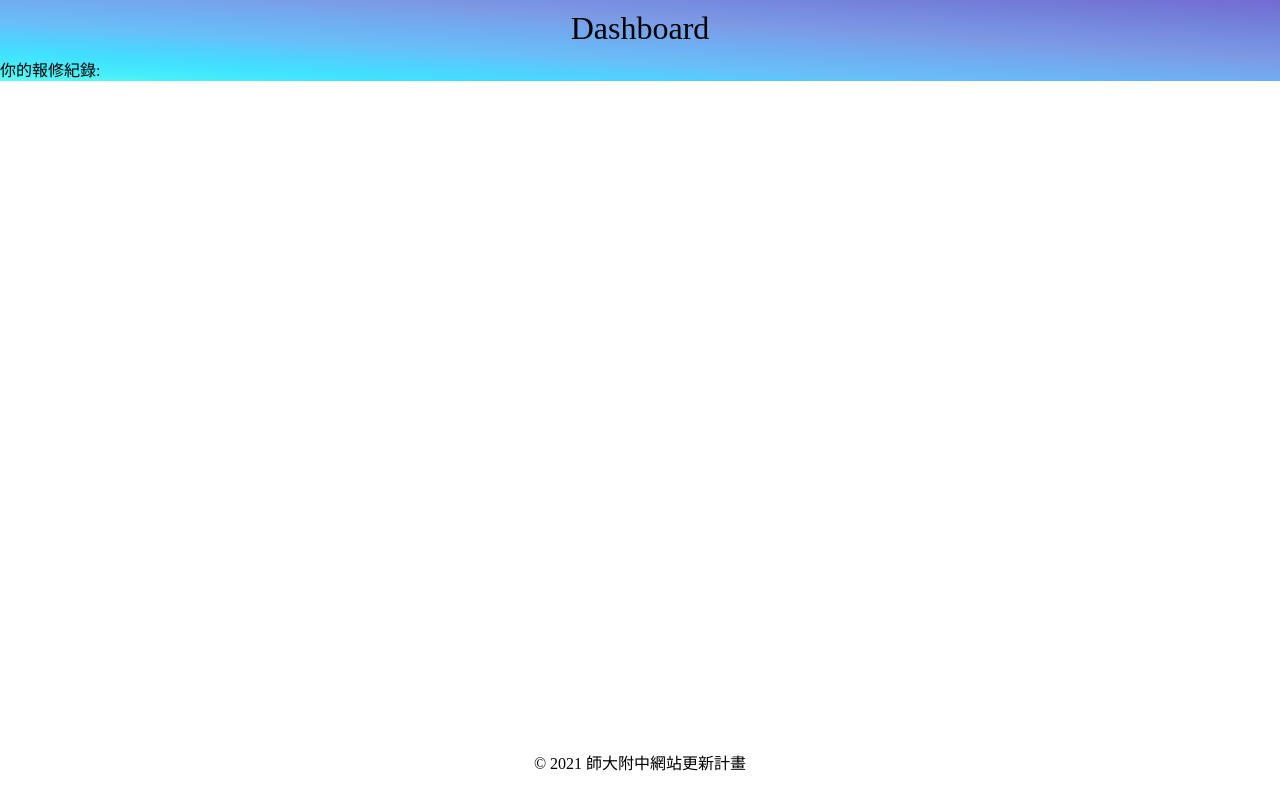
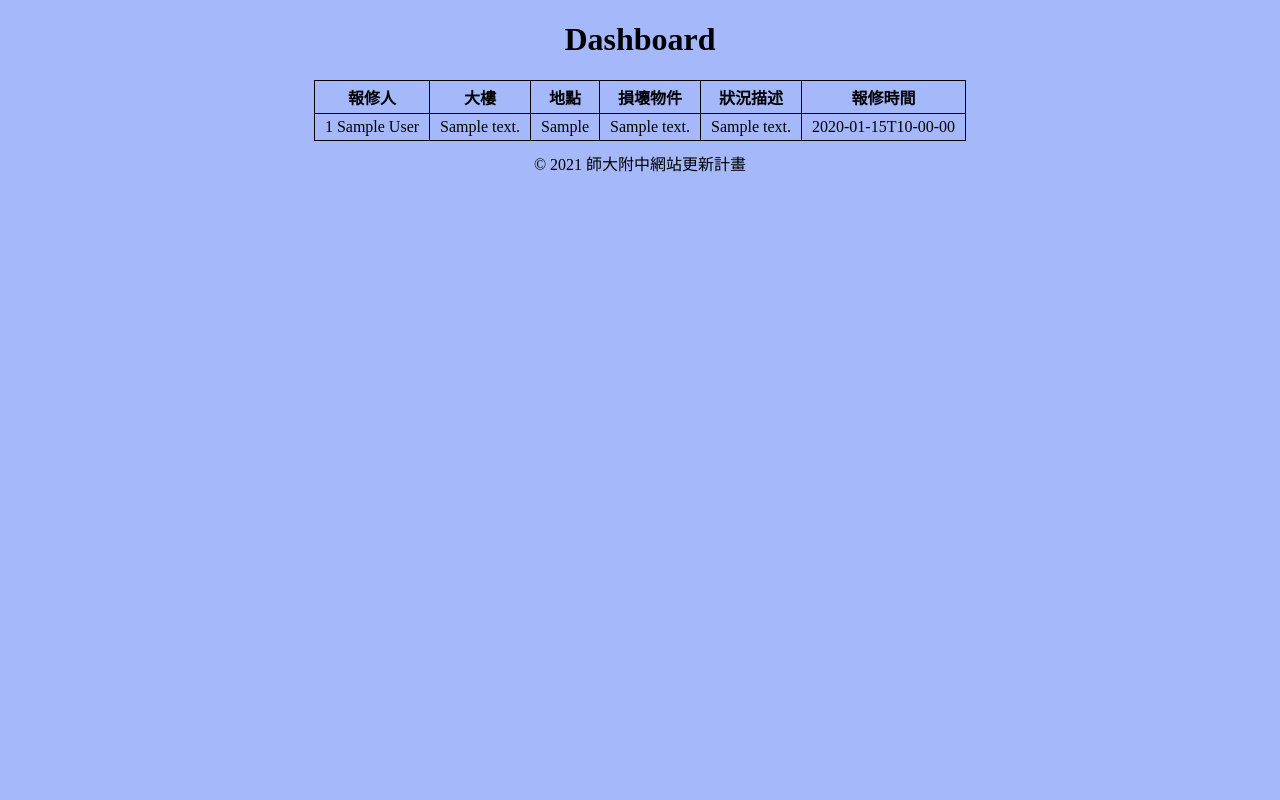
Before and after one commit to HSNU-websites/repair_system, a Flask app: page /dashboard in a window 1280 px wide. Run offline with Flask 2, Linux system fonts and the light colour scheme; the visitor is signed in with stand-in values (Sample User, id 1); tables that the repository leaves empty hold one stand-in row (values such as "Sample post").

Commit message:
Make user dashboard

```diff
--- /dev/null
+++ b/static/dashboard.css
@@ -0,0 +1,43 @@
+body {
+    background-color: #a4b8fa;
+    background-position: center;
+    background-repeat: no-repeat;
+    background-size: cover;
+    margin: auto 0px auto 0px;
+}
+
+h1 {
+    text-align: center;
+}
+
+table {
+    margin: 10px auto 10px auto;
+    border-collapse: collapse;
+}
+
+th, td {
+    text-align: center;
+    padding: 4px 10px 4px 10px;
+    border: 1px solid black;
+}
+
+tr:hover {
+    background-color: rgba(255, 255, 255, 0.2);
+}
+
+#copyright {
+    height: 40px;
+    position: relative;
+    text-align: center;
+    bottom: 0px;
+    width: 100%;
+}
+
+#copyright a {
+    text-decoration: none;
+    color: black;
+}
+
+#copyright a:hover {
+    text-decoration: underline;
+}
--- a/static/system.css
+++ b/static/system.css
@@ -1,5 +1,5 @@
 body {
-    background-color: #778fe1;
+    background-color: #a4b8fa;
     background-position: center;
     background-repeat: no-repeat;
     background-size: cover;
--- a/templates/user_dashboard.html
+++ b/templates/user_dashboard.html
@@ -1,23 +1,49 @@
 <!DOCTYPE html>
 <html lang="en">
+
 <head>
     <meta charset="UTF-8">
     <meta http-equiv="X-UA-Compatible" content="IE=edge">
     <meta name="viewport" content="width=device-width, initial-scale=1.0">
-    <link rel="stylesheet" href="{{ url_for('static', filename='style.css') }}">
+    <link rel="stylesheet" href="{{ url_for('static', filename='dashboard.css') }}">
     <link rel="stylesheet" href="{{ url_for('static', filename='messages.css') }}">
     <script src="{{ url_for('static', filename='msg.js') }}"></script>
     <link rel="icon" href="{{ url_for('static', filename='HSNU.png') }}">
     <title>Dashboard</title>
 </head>
+
 <body>
     <h1>Dashboard</h1>
-    <div>你的報修紀錄: </div>
-    <div>
-        <!-- get_user_data() -->
+    <div style="display: block;">
+        <table>
+            <thead>
+            <tr>
+                <th>報修人</th>
+                <th>大樓</th>
+                <th>地點</th>
+                <th>損壞物件</th>
+                <th>狀況描述</th>
+                <th>報修時間</th>
+            </tr>
+            </thead>
+            <tbody>
+            {% for record in records %}
+            <tr>
+                <td>{{ record["user"]["classnum"] | string + " " + record["user"]["name"] }}</td>
+                <td>{{ record["building"] }}</td>
+                <td>{{ record["location"] }}</td>
+                <td>{{ record["item"] }}</td>
+                <td>{{ record["description"] }}</td>
+                <td>{{ record["insert_time"] }}</td>
+            </tr>
+            {% endfor %}
+            </tbody>
+        </table>
     </div>
     <footer>
-        <div id="copyright">© 2021 <a href="https://github.com/HSNU-websites" target="_blank">師大附中網站更新計畫</a></div>
+        <div id="copyright">© 2021 <a href="https://github.com/HSNU-websites"
+                target="_blank">師大附中網站更新計畫</a></div>
     </footer>
 </body>
+
 </html>
```
